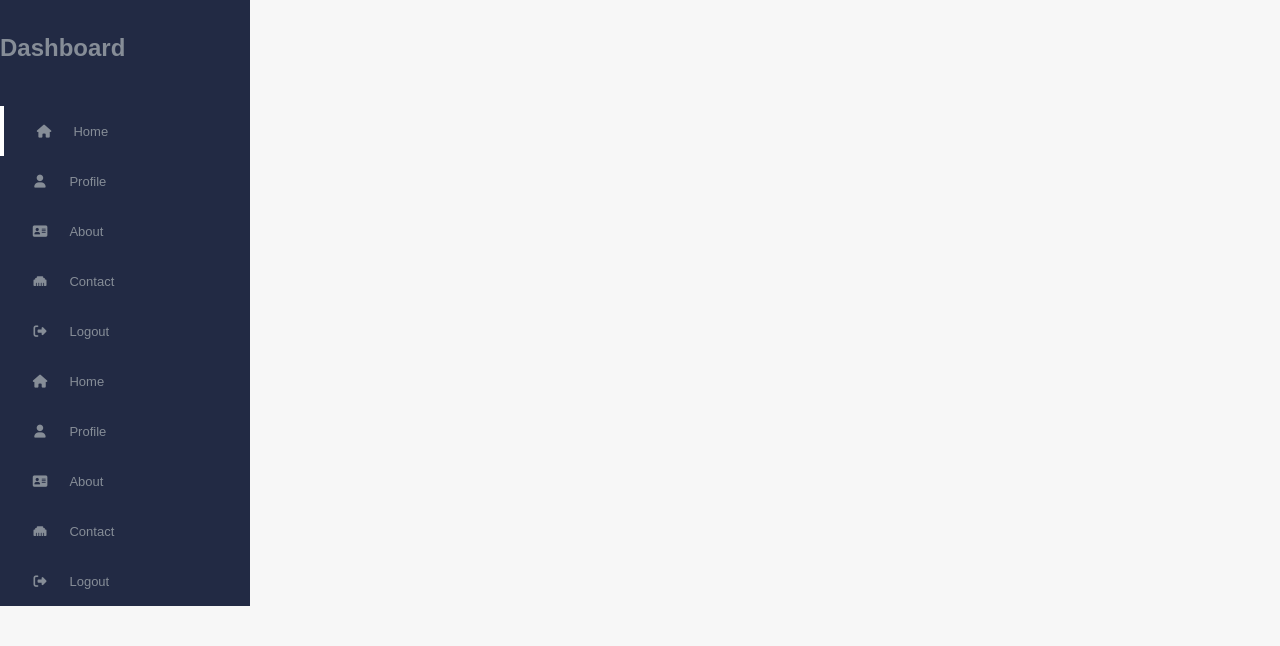
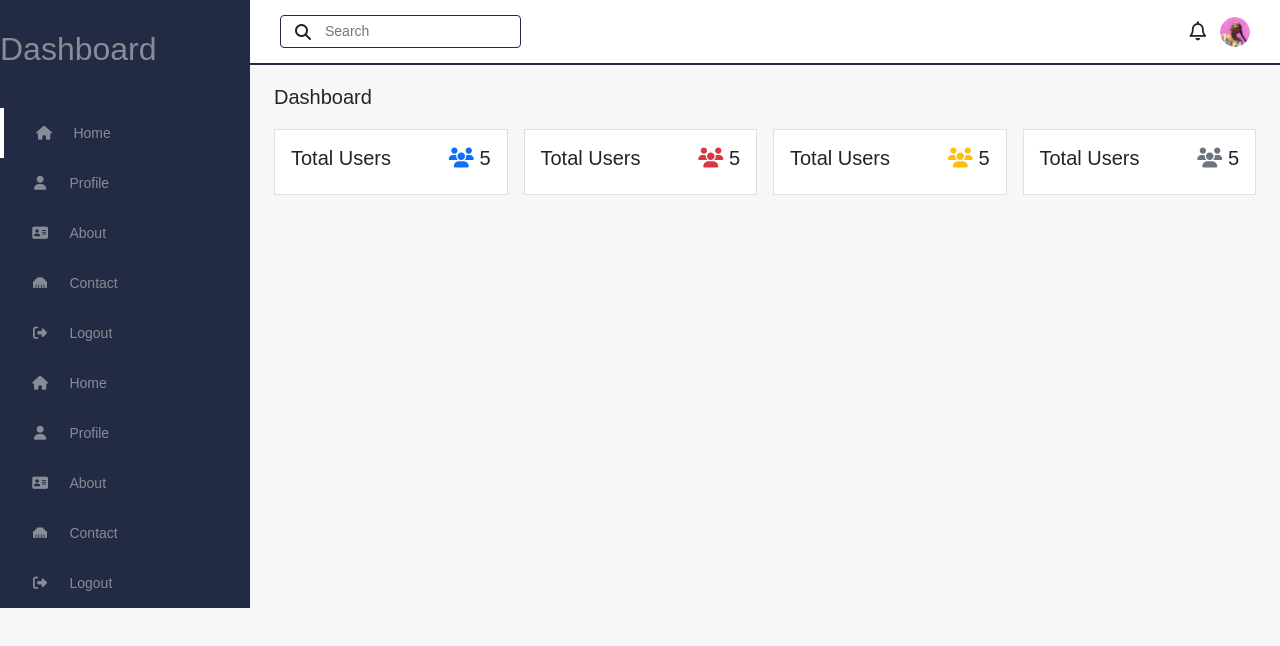
Before and after one commit to Elijahscriptdev/H-business-task, a plain HTML site: page index.html in a window 1280 px wide. Drawn offline with nearby package versions, Linux system fonts and the light colour scheme.

Commit message:
styled dashboard boxes

```diff
--- a/index.html
+++ b/index.html
@@ -5,7 +5,13 @@
     <meta http-equiv="X-UA-Compatible" content="IE=edge" />
     <meta name="viewport" content="width=device-width, initial-scale=1.0" />
     <title>Dashboard</title>
-    <link rel="stylesheet" href="styles.css">
+    <link
+      href="https://cdn.jsdelivr.net/npm/bootstrap@5.0.2/dist/css/bootstrap.min.css"
+      rel="stylesheet"
+      integrity="sha384-EVSTQN3/azprG1Anm3QDgpJLIm9Nao0Yz1ztcQTwFspd3yD65VohhpuuCOmLASjC"
+      crossorigin="anonymous"
+    />
+    <link rel="stylesheet" href="styles.css" />
     <script
       src="https://kit.fontawesome.com/4e58b9e25e.js"
       crossorigin="anonymous"
@@ -61,5 +67,87 @@
         </ul>
       </div>
     </section>
+
+    <section id="main__content">
+      <div class="main__content__header">
+        <div class="search__container">
+          <i class="fas fa-search"></i>
+          <input type="text" placeholder="Search" />
+        </div>
+
+        <div class="profile">
+          <i class="far fa-bell"></i>
+          <div class="profile__img">
+            <img src="images/dp.png" alt="" />
+          </div>
+        </div>
+      </div>
+
+      <div class="main__content__body px-4 container-fluid">
+        <h2>Dashboard</h2>
+
+        <div class="row row-cols-sm-2 row-cols-lg-4 g-2 g-lg-3">
+          <div class="col">
+            <div class="p-3 border bg-white">
+              <div class="d-flex justify-content-between">
+                <h5>Total Users</h5>
+                <h5>
+                  <i class="fas fa-users text-primary"></i>
+                  <span>5</span>
+                </h5>
+              </div>
+            </div>
+          </div>
+          <div class="col">
+            <div class="p-3 border bg-white">
+              <div class="d-flex justify-content-between">
+                <h5>Total Users</h5>
+                <h5>
+                  <i class="fas fa-users text-danger"></i>
+                  <span>5</span>
+                </h5>
+              </div>
+            </div>
+          </div>
+          <div class="col">
+            <div class="p-3 border bg-white">
+              <div class="d-flex justify-content-between">
+                <h5>Total Users</h5>
+                <h5>
+                  <i class="fas fa-users text-warning"></i>
+                  <span>5</span>
+                </h5>
+              </div>
+            </div>
+          </div>
+          <div class="col">
+            <div class="p-3 border bg-white">
+              <div class="d-flex justify-content-between">
+                <h5>Total Users</h5>
+                <h5>
+                  <i class="fas fa-users text-secondary"></i>
+                  <span>5</span>
+                </h5>
+              </div>
+            </div>
+          </div>
+        </div>
+      </div>
+    </section>
+
+    <!-- Optional JavaScript; choose one of the two! -->
+
+    <!-- Option 1: Bootstrap Bundle with Popper -->
+    <script
+      src="https://cdn.jsdelivr.net/npm/bootstrap@5.0.2/dist/js/bootstrap.bundle.min.js"
+      integrity="sha384-MrcW6ZMFYlzcLA8Nl+NtUVF0sA7MsXsP1UyJoMp4YLEuNSfAP+JcXn/tWtIaxVXM"
+      crossorigin="anonymous"
+    ></script>
+
+    <!-- Option 2: Separate Popper and Bootstrap JS -->
+    <!--
+    <script src="https://cdn.jsdelivr.net/npm/@popperjs/core@2.9.2/dist/umd/popper.min.js" integrity="sha384-IQsoLXl5PILFhosVNubq5LC7Qb9DXgDA9i+tQ8Zj3iwWAwPtgFTxbJ8NT4GN1R8p" crossorigin="anonymous"></script>
+    <script src="https://cdn.jsdelivr.net/npm/bootstrap@5.0.2/dist/js/bootstrap.min.js" integrity="sha384-cVKIPhGWiC2Al4u+LWgxfKTRIcfu0JTxR+EQDz/bgldoEyl4H0zUF0QKbrJ0EcQF" crossorigin="anonymous"></script>
+    -->
   </body>
 </html>
--- a/styles.css
+++ b/styles.css
@@ -21,10 +21,13 @@ body {
   padding: 0;
   text-rendering: optimizeLegibility;
   -webkit-font-smoothing: antialiased;
+  display: flex;
 }
 
 ul {
   list-style: none;
+  padding: 0;
+  margin: 0;
 }
 
 a {
@@ -70,12 +73,76 @@ a {
   line-height: 30px;
   text-align: center;
   border-radius: 50%;
-  font-size: 13px;
+  font-size: 14px;
   margin: 0 10px 0 25px;
 }
 
 #side__menu .side__menu__links ul li a {
-  font-size: 13px;
+  font-size: 14px;
   font-weight: 300px;
   transition: 0.4s ease;
 }
+
+#main__content {
+  width: calc(100% - 250px);
+  height: 100%;
+  background-color: var(--cream);
+}
+
+#main__content .main__content__header {
+  display: flex;
+  justify-content: space-between;
+  align-items: center;
+  padding: 15px 30px;
+  border-bottom: 2px solid var(--blue);
+  background: var(--link-hover);
+  /* box-shadow: #222a44 0px 0px 0px 1px; */
+}
+
+#main__content .main__content__header .search__container {
+  display: flex;
+  justify-content: flex-start;
+  align-items: center;
+  padding: 5px 14px;
+  border: 1px solid var(--blue);
+  border-radius: 4px;
+}
+
+#main__content .main__content__header .search__container i {
+  margin-right: 14px;
+}
+
+#main__content .main__content__header .search__container input {
+  width: 100%;
+  border: none;
+  font-size: 14px;
+  font-weight: 300px;
+  color: var(--white);
+  background: transparent;
+  outline: none;
+}
+
+#main__content .main__content__header .profile {
+  display: flex;
+  justify-content: flex-start;
+  align-items: center;
+}
+
+#main__content .main__content__header .profile i {
+  margin-right: 14px;
+  font-size: 19px;
+  font-weight: 400px;
+}
+
+#main__content .main__content__header .profile img {
+  width: 30px;
+  height: 30px;
+  border-radius: 50%;
+  object-fit: cover;
+}
+
+#main__content .main__content__body  h2{
+    font-size: 20px;
+    font-weight: 600px;
+    margin: 20px 0px;
+}
```
Also changed, not shown: images/dp.png (added).
